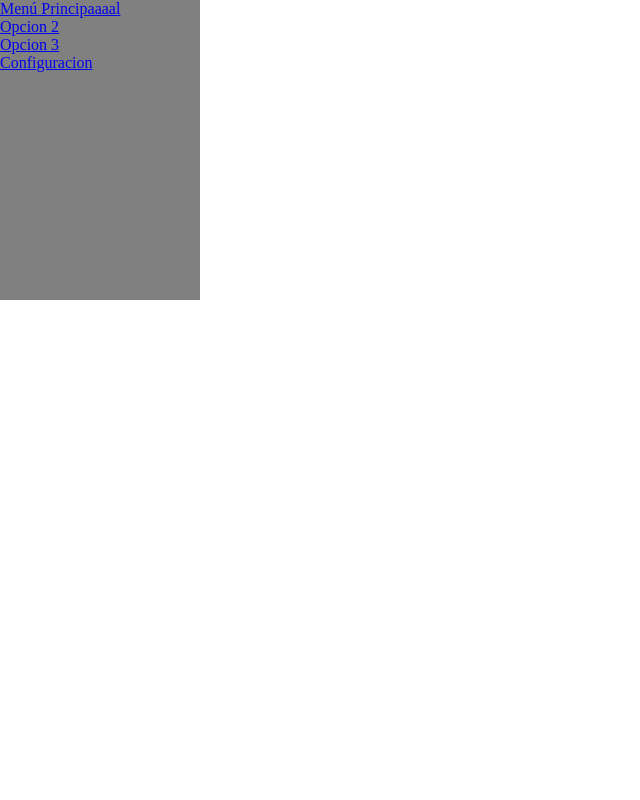
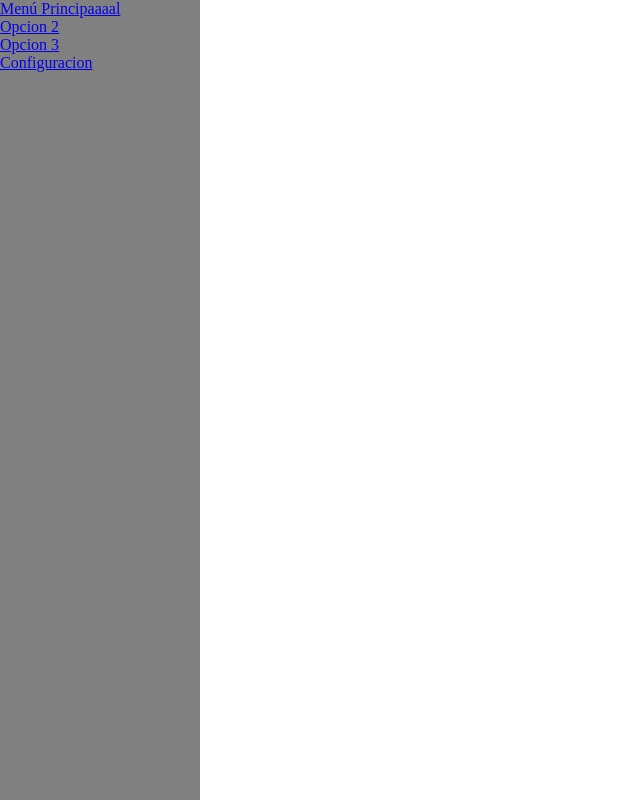
Before and after one commit to marcos1995-bonfigli/transportebonfigli2020, a PHP site: page /administrador.php in a window 1280 px wide. Shown: the whole page, without its empty margins (0-640 px from the left). Run offline with PHP 8.4, Linux system fonts and the light colour scheme.

Commit message:
Update administrador.css

```diff
--- a/assets/css/administrador.css
+++ b/assets/css/administrador.css
@@ -11,7 +11,7 @@
 
     position: fixed;
     width: 200px;
-    height: 300px;
+    height: 100%;
     background-color: grey;
 }
 
@@ -19,6 +19,8 @@
     color: rgba(230, 230, 230, 0);
     font-family: arial;
     text-align: center;
-    border-bottom: 1px solid rgba(100,100,100, .3 )
+    border-bottom: 1px solid rgba(100,100,100, .3);
+    padding: 15px 10px;
+    list-style: none;
 
 }
```
